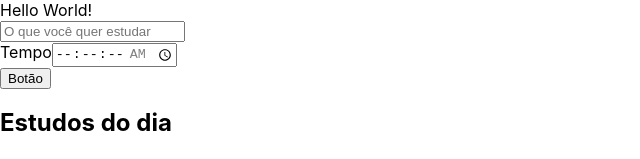
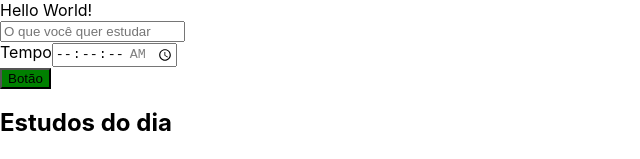
Before and after one commit to silviolimeira/alura_studies, a React (Create React App) app: page / in a window 1280 px wide. Shown: the top 159 px of the page, without its empty margins (0-640 px from the left). Built offline with nearby package versions, Linux system fonts and the light colour scheme; the HTML template or start-up script is replaced by a standard one.

Commit message:
learn css style

```diff
--- a/src/components/Botao/index.tsx
+++ b/src/components/Botao/index.tsx
@@ -2,8 +2,12 @@ import React from 'react';
 
 class Botao extends React.Component {
     render() {
+        const estaAtivo = true;
+        const backgroundColor = estaAtivo ? "green" : "red";
         return (
-            <button>
+            <button style={{
+                backgroundColor
+            }}>
                 Botão
             </button>
         )
```
